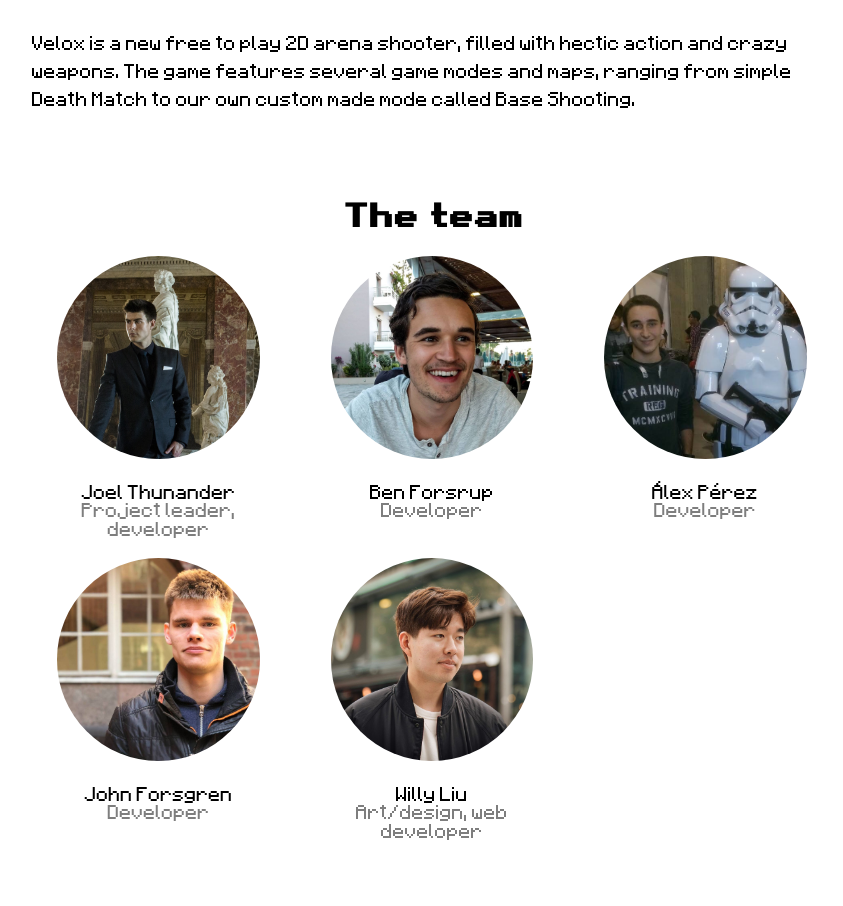
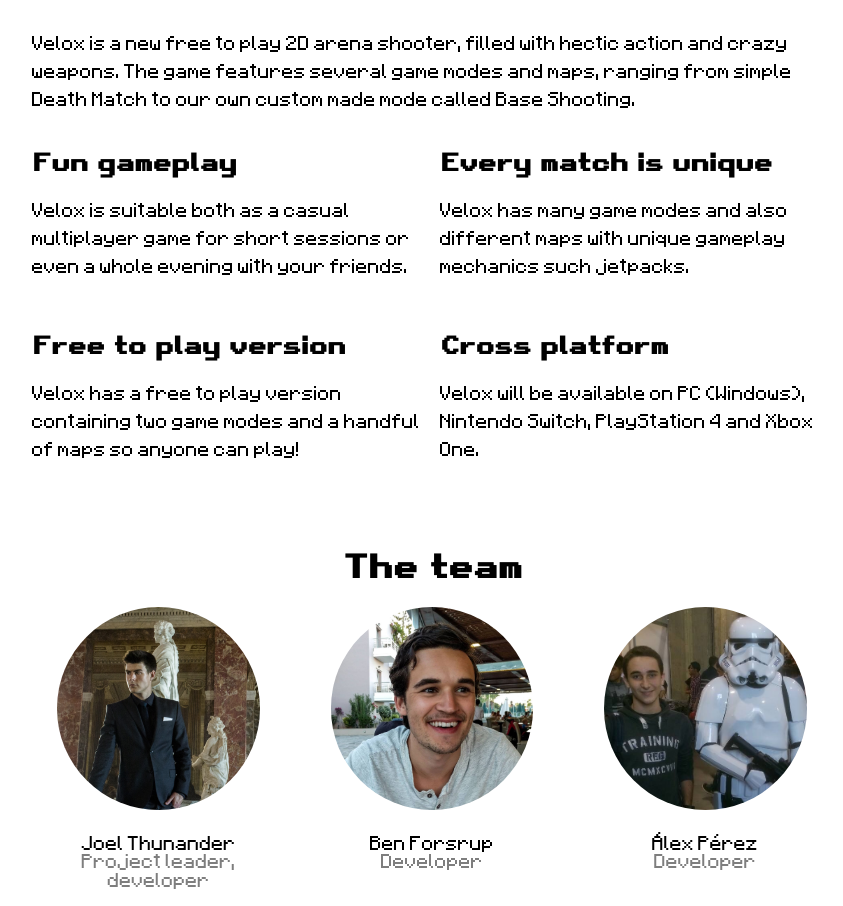
Before and after one commit to willwull/velox-web, a Gatsby site: page / in a window 1280 px wide. Shown: the part 1349-2255 px from the top of the page, without its empty margins (208-1051 px from the left). Before the commit the page ends 2221 px from the top, so only its background shows below. Built offline with nearby package versions, Linux system fonts and the light colour scheme; Gatsby itself is replaced by a stand-in of ours.

Commit message:
Add more info in About section

```diff
--- a/src/components/AboutGameSection.js
+++ b/src/components/AboutGameSection.js
@@ -24,6 +24,40 @@ function AboutGameSection() {
         ranging from simple Death Match to our own custom made mode called Base
         Shooting.
       </p>
+
+      <div className={styles.features}>
+        <div>
+          <h2>Fun gameplay</h2>
+          <p>
+            Velox is suitable both as a casual multiplayer game for short
+            sessions or even a whole evening with your friends.
+          </p>
+        </div>
+
+        <div>
+          <h2>Every match is unique</h2>
+          <p>
+            Velox has many game modes and also different maps with unique
+            gameplay mechanics such jetpacks.
+          </p>
+        </div>
+
+        <div>
+          <h2>Free to play version</h2>
+          <p>
+            Velox has a free to play version containing two game modes and a
+            handful of maps so anyone can play!
+          </p>
+        </div>
+
+        <div>
+          <h2>Cross platform</h2>
+          <p>
+            Velox will be available on PC (Windows), Nintendo Switch,
+            PlayStation 4 and Xbox One.
+          </p>
+        </div>
+      </div>
     </Section>
   )
 }
--- a/src/components/AboutGameSection.module.css
+++ b/src/components/AboutGameSection.module.css
@@ -13,3 +13,9 @@
   height: 100%;
   border: none;
 }
+
+.features {
+  display: grid;
+  gap: 1em;
+  grid-template-columns: 1fr 1fr;
+}
```
